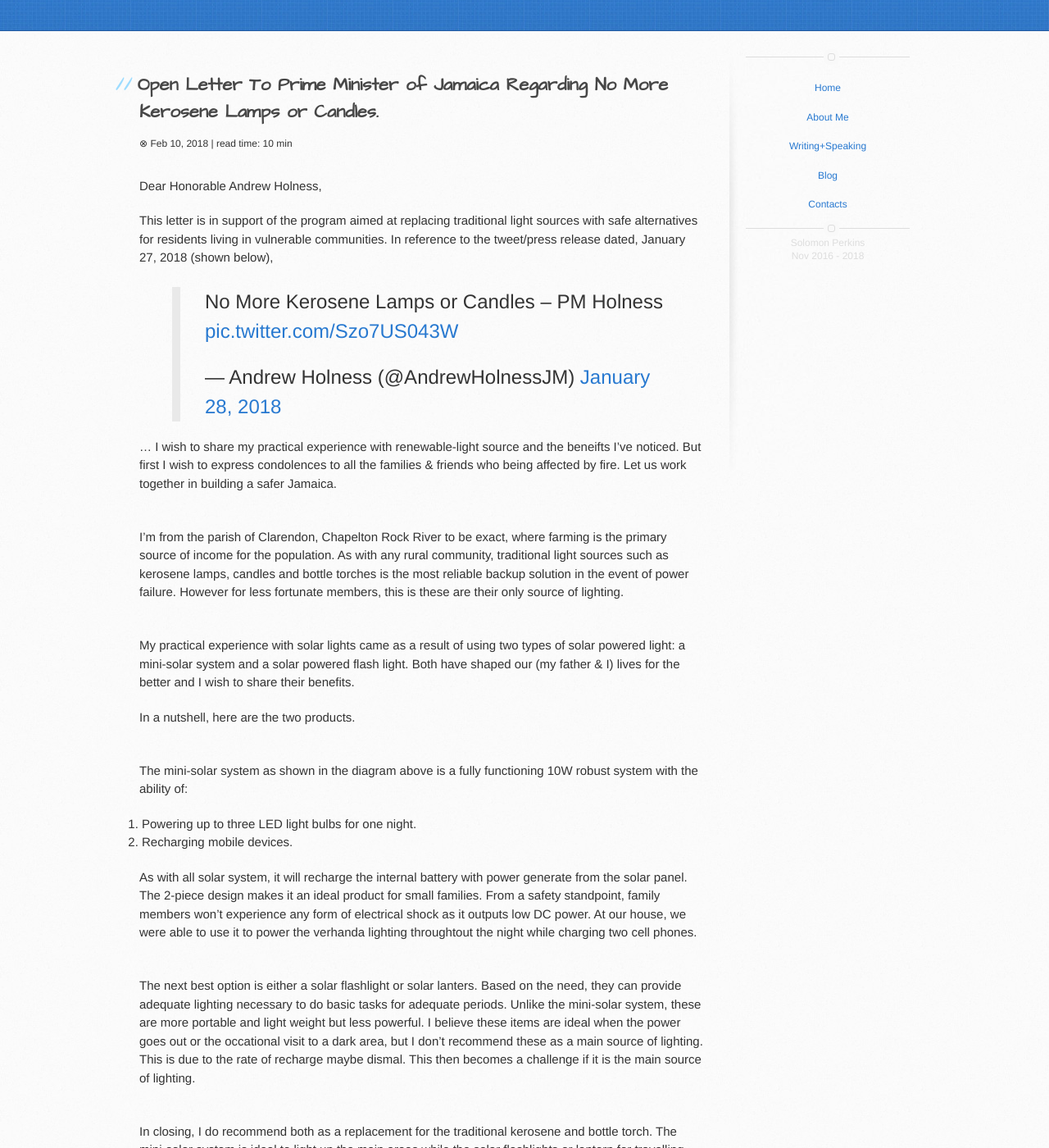
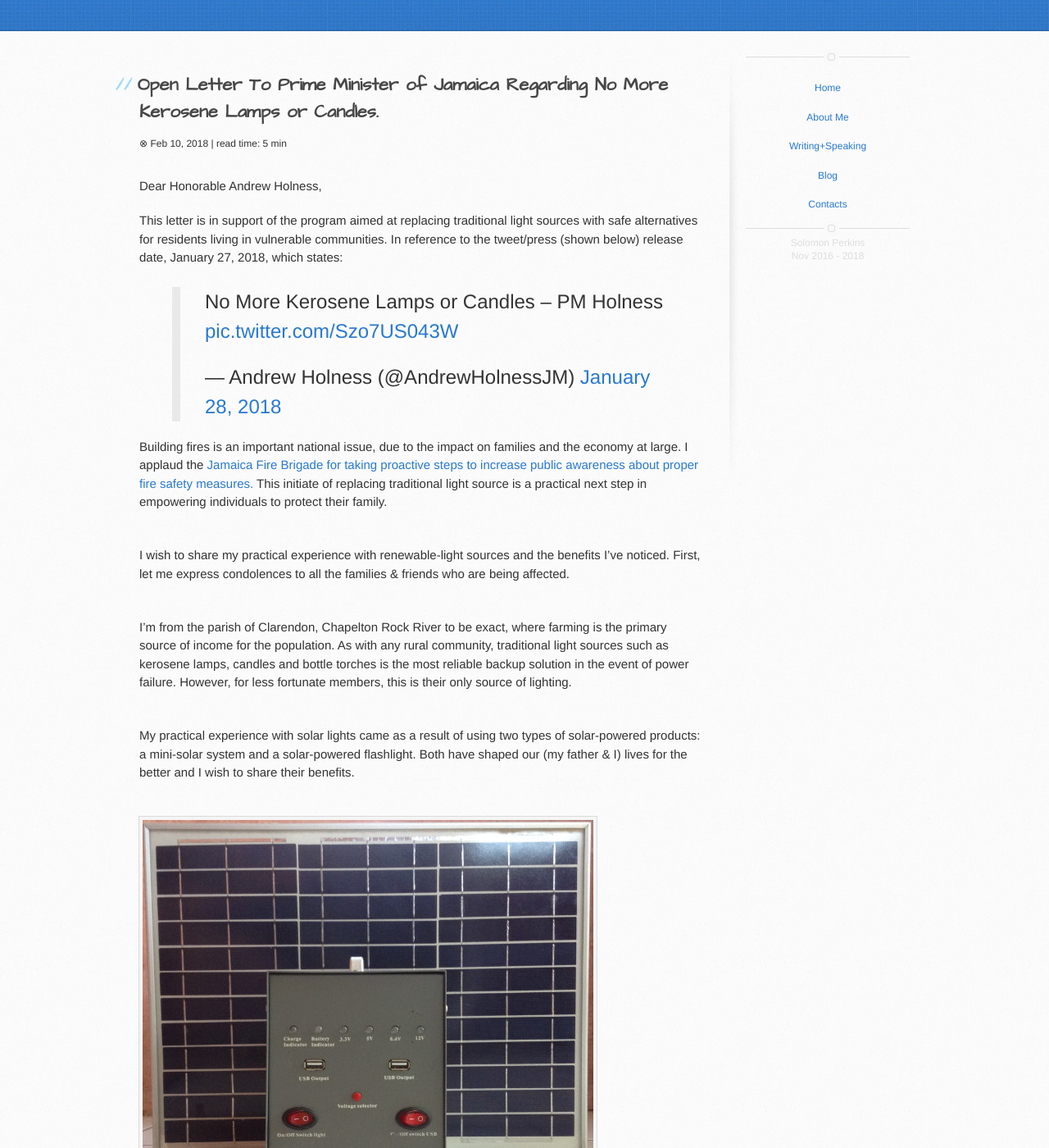
Before and after one commit to SolomonPerkins/solomonperkins.github.io, a Jekyll site: the page built from _posts/2018-02-10-Open-Letter-To-Prime-Minister-Of-Jamaica-Regarding-Renewable-Light-Source.md, in a window 1280 px wide and 1400 px high, scrolled down 197 px. Shown: the whole window at 82% size. Built offline with Jekyll 4.4.1, drawn with Linux system fonts in a browser that asks for light colours; nearby versions of some CDN libraries; comment, search, counter and statistics services are not loaded; some of the changed text lies outside the part shown.

Commit message:
update post with images

```diff
--- a/_posts/2018-02-10-Open-Letter-To-Prime-Minister-Of-Jamaica-Regarding-Renewable-Light-Source.md
+++ b/_posts/2018-02-10-Open-Letter-To-Prime-Minister-Of-Jamaica-Regarding-Renewable-Light-Source.md
@@ -3,42 +3,52 @@
 title: Open Letter To Prime Minister of Jamaica Regarding No More Kerosene Lamps or Candles.
 tags: renewable, fire, safety, flashlight, hybridlights, solar, renewableenergy, renewable
 date: 2018-02-10
-read_time: 10 min
+read_time: 5 min
 header_image: /images/blog/open-letter-to-prime-minister-of-jamaica-no-more-kerosene-lamps.png
 introduction: Open Letter To Prime Minister of Jamaica. Regarding No More Kerosene Lamps or Candles.
 ---
 
+
+
 Dear Honorable Andrew Holness,
 
-This letter is in support of the program aimed at replacing traditional light sources with safe alternatives for residents living in vulnerable communities. In reference to the tweet/press release dated, January 27, 2018 (shown below),
+This letter is in support of the program aimed at replacing traditional light sources with safe alternatives for residents living in vulnerable communities. In reference to the tweet/press (shown below) release date, January 27, 2018, which states:
 <blockquote class="twitter-tweet" data-lang="en"><p lang="en" dir="ltr">No More Kerosene Lamps or Candles – PM Holness <a href="https://t.co/Szo7US043W">pic.twitter.com/Szo7US043W</a></p>&mdash; Andrew Holness (@AndrewHolnessJM) <a href="https://twitter.com/AndrewHolnessJM/status/957434346641731584?ref_src=twsrc%5Etfw">January 28, 2018</a></blockquote>
 <script async src="https://platform.twitter.com/widgets.js" charset="utf-8"></script>
 
-... I wish to share my practical experience with renewable-light source and the beneifts I've noticed. But first I wish to express condolences to all the families & friends who being affected by fire. Let us work together in building a safer Jamaica.
+
+Building fires is an important national issue, due to the impact on families and the economy at large. I applaud the [Jamaica Fire Brigade for taking proactive steps to increase public awareness about proper fire safety measures.](http://jis.gov.jm/jamaica-fire-brigade-reports-success-campaign/){:target="_blank"} This initiate of replacing traditional light source is a practical next step in empowering individuals to protect their family.
 
 <br/>
-I'm from the parish of Clarendon, Chapelton Rock River to be exact, where farming is the primary source of income for the population. As with any rural community, traditional light sources such as kerosene lamps, candles and bottle torches is the most reliable backup solution in the event of power failure. However for less fortunate members, this is these are their only source of lighting.
+I wish to share my practical experience with renewable-light sources and the benefits I've noticed. First, let me express condolences to all the families & friends who are being affected.
 
 <br/>
-My practical experience with solar lights came as a result of using two types of solar powered light: a mini-solar system and a solar powered flash light. Both have shaped our (my father & I) lives for the better and I wish to share their benefits.
-
-In a nutshell, here are the two products.
+I'm from the parish of Clarendon, Chapelton Rock River to be exact, where farming is the primary source of income for the population. As with any rural community, traditional light sources such as kerosene lamps, candles and bottle torches is the most reliable backup solution in the event of power failure. However, for less fortunate members, this is their only source of lighting.
 
 <br/>
-The mini-solar system as shown in the diagram above is a fully functioning 10W robust system with the ability of:
+My practical experience with solar lights came as a result of using two types of solar-powered products: a mini-solar system and a solar-powered flashlight. Both have shaped our (my father & I) lives for the better and I wish to share their benefits.
 
+<br/>
+!["Small Solar System"](/images/blog/mini-solar-system.jpg)
+
+The mini-solar system as shown in the diagram above is a fully functioning 10W (watt) robust system with the ability of:
 1. Powering up to three LED light bulbs for one night.
 2. Recharging mobile devices.
 
-As with all solar system, it will recharge the internal battery with power generate from the solar panel. The 2-piece design makes it an ideal product for small families. From a safety standpoint, family members won't experience any form of electrical shock as it outputs low DC power. At our house, we were able to use it to power the verhanda lighting throughtout the night while charging two cell phones.
+As with all solar system, it will recharge the internal battery with power generated from the solar panel. The 2-piece design makes it an ideal product for small families. From a safety standpoint, family members won't experience any form of electrical shock as it outputs low DC power. At our house, we were able to use it to provide lighting on the front porch throughout the night while charging two cell phones. After which the system recharges its internal lithium battery the following day.
 
 <br/>
-The next best option is either a solar flashlight or solar lanters. Based on the need, they can provide adequate lighting necessary to do basic tasks for adequate periods. Unlike the mini-solar system, these are more portable and light weight but less powerful. I believe these items are ideal when the power goes out or the occational visit to a dark area, but I don't recommend these as a main source of lighting. This is due to the rate of recharge maybe dismal. This then becomes a challenge if it is the main source of lighting.
+!["Solar Lanterns"](/images/blog/solar-flash-lights-lanterns.jpg)
+
+The next best option is either a solar flashlight or solar lantern. Based on the need, they can provide the adequate lighting necessary to accomplish basic tasks for adequate periods. Unlike the mini-solar system, these are more portable and lightweight but less powerful. I believe these items are ideal when the power goes out or for the occasional visit to a dark area, but I don't recommend these as a main source of lighting. This is due to the rate of recharge which is a bit dismal. It will prove to be a challenge for families if this is their main source of lighting.
 
 
 <br/>
 In closing, I do recommend both as a replacement for the traditional kerosene and bottle torch. The mini-solar system is ideal to light up the main areas while the solar flashlights or lantern for travelling through dark areas. For additional details, I recommend reaching out to Food for the Poor, as they are offering the mini-solar system as part of their housing project.
 
+I believe this plan fits perfectly in the country's renewable strategy, so let us work together in building a safer Jamaica.
+
+<small>Feel free to contact me on twitter [@DAlexForce](https://twitter.com/DAlexForce){:target="_blank"}.</small>
 <br/>
 Thanks.
 
```
Also changed, not shown: images/blog/mini-solar-system.jpg (added), images/blog/solar-flash-lights-lanterns.jpg (added).
